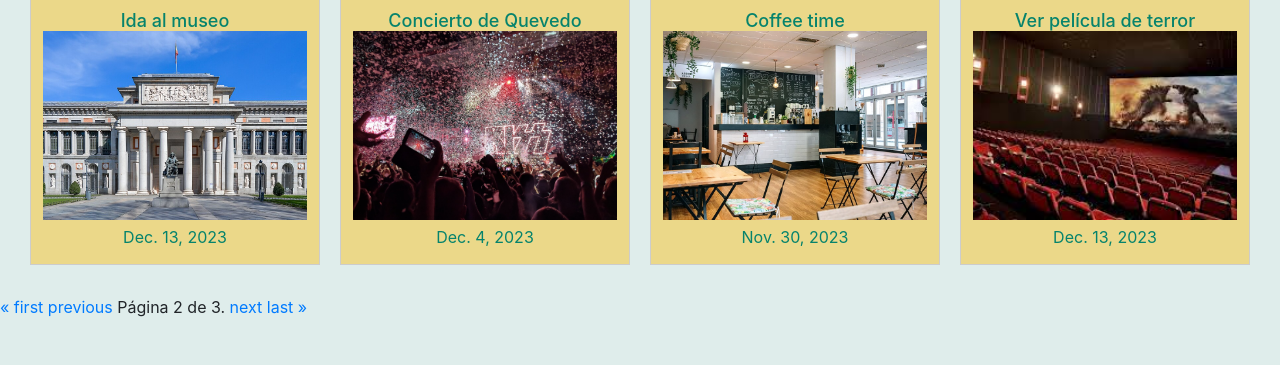
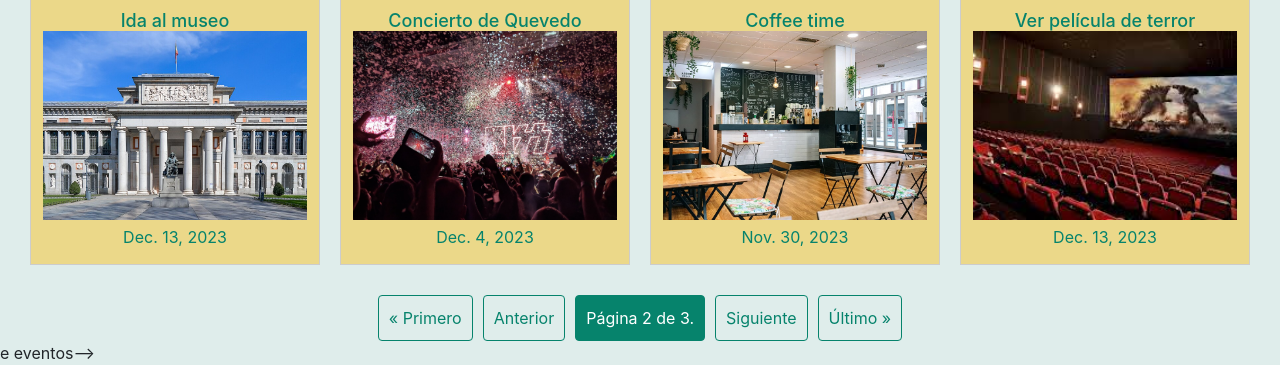
Before and after one commit to DCC-CC4401/2023-2-grupo-11, a Django app: page /eventos_destacados/?page=2 in a window 1280 px wide. Shown: the part 452-817 px from the top of the page. Before the commit the page ends 769 px from the top, so only its background shows below. Run offline with Django 4.2, Linux system fonts and the light colour scheme; data comes from the database, SQL or seed files in the repository; both versions use the stored data as it was after the commit; some libraries are stand-ins or nearby versions.

Commit message:
REFACTOR: Cambios en el estilo de paginación

```diff
--- a/apagno_app/perfil_apagno_app/static/style/destacados.css
+++ b/apagno_app/perfil_apagno_app/static/style/destacados.css
@@ -158,3 +158,34 @@ body {
 #eventoHost::before {
     content: "👤 "; /* Emoji de usuario */
 }
+
+/* Estilos para la Paginación */
+.pagination {
+    display: flex;
+    justify-content: center;
+    margin-top: 20px;
+}
+
+.step-links {
+    display: flex;
+    list-style: none;
+    padding: 0;
+}
+
+.step-links a {
+    color: #06836c;
+    padding: 10px;
+    text-decoration: none;
+    border: 1px solid #06836c;
+    border-radius: 4px;
+    margin: 0 5px;
+}
+
+.step-links .current {
+    color: #fff;
+    background-color: #06836c;
+    padding: 10px;
+    border: 1px solid #06836c;
+    border-radius: 4px;
+    margin: 0 5px;
+}
--- a/apagno_app/perfil_apagno_app/templates/destacados.html
+++ b/apagno_app/perfil_apagno_app/templates/destacados.html
@@ -95,24 +95,24 @@
     </div>
 
     <!-- Paginación -->
-    <div class="pagination">
+    <div class="pagination" style="display: flex; justify-content: center; margin-top: 20px;">
         <span class="step-links">
             {% if eventos.has_previous %}
-                <a href="?page=1">&laquo; first</a>
-                <a href="?page={{ eventos.previous_page_number }}">previous</a>
+                <a href="?page=1" style="color: #06836c; padding: 10px; text-decoration: none; border: 1px solid #06836c; border-radius: 4px; margin: 0 5px;">&laquo; Primero</a>
+                <a href="?page={{ eventos.previous_page_number }}" style="color: #06836c; padding: 10px; text-decoration: none; border: 1px solid #06836c; border-radius: 4px; margin: 0 5px;">Anterior</a>
             {% endif %}
 
-            <span class="current">
+            <span class="current" style="color: #fff; background-color: #06836c; padding: 10px; border: 1px solid #06836c; border-radius: 4px; margin: 0 5px;">
                 Página {{ eventos.number }} de {{ eventos.paginator.num_pages }}.
             </span>
 
             {% if eventos.has_next %}
-                <a href="?page={{ eventos.next_page_number }}">next</a>
-                <a href="?page={{ eventos.paginator.num_pages }}">last &raquo;</a>
+                <a href="?page={{ eventos.next_page_number }}" style="color: #06836c; padding: 10px; text-decoration: none; border: 1px solid #06836c; border-radius: 4px; margin: 0 5px;">Siguiente</a>
+                <a href="?page={{ eventos.paginator.num_pages }}" style="color: #06836c; padding: 10px; text-decoration: none; border: 1px solid #06836c; border-radius: 4px; margin: 0 5px;">Último &raquo;</a>
             {% endif %}
         </span>
-    </div>
-<!-- Modal de eventos-->
+</div>
+e eventos-->
 <div class="modal fade" id="eventoModal" tabindex="-1" role="dialog" aria-labelledby="eventoModalLabel" aria-hidden="true">
     <div class="modal-dialog" role="document">
         <div class="modal-content">
```
Also changed, not shown: apagno_app/db.sqlite3.
